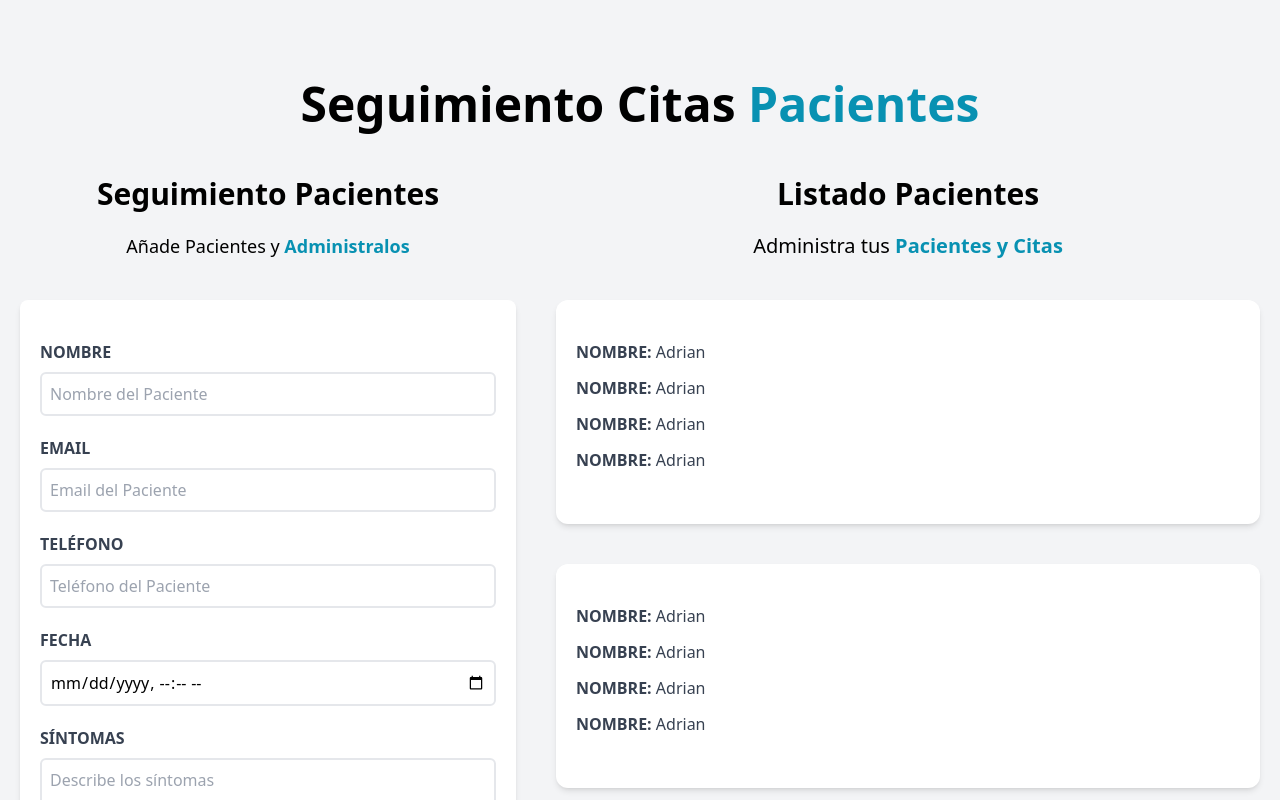
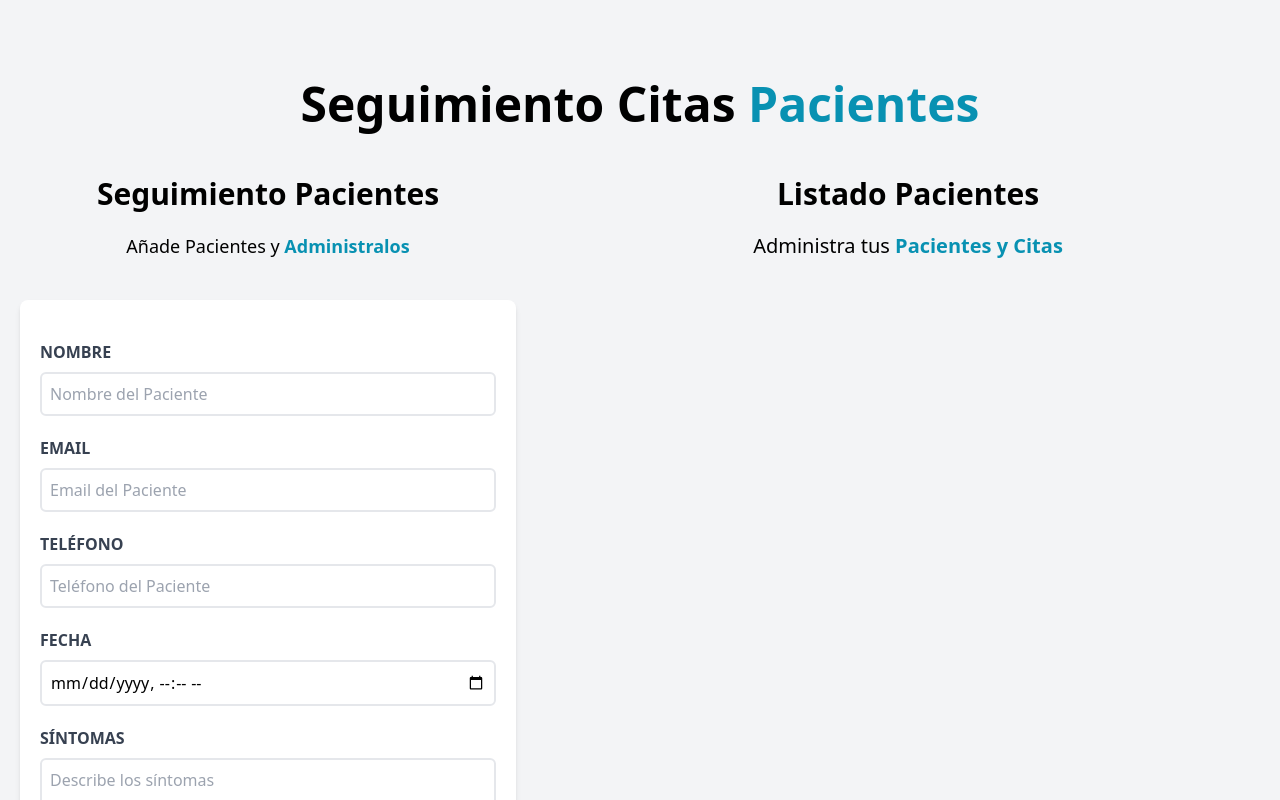
Before and after one commit to Adrianson09/Pacientes, a React (Vite) app: page / in a window 1280 px wide. Shown: the top 800 px of the page. Built offline with nearby package versions, Linux system fonts and the light colour scheme.

Commit message:
Add pacient in DOM

```diff
--- a/src/App.jsx
+++ b/src/App.jsx
@@ -16,7 +16,7 @@ function App() {
                 setPacientes={setPacientes}
 
               />
-              <ListadoPacientes/>
+              <ListadoPacientes pacientes={pacientes}/>
         </div>
 
     </div>
--- a/src/components/ListadoPacientes.jsx
+++ b/src/components/ListadoPacientes.jsx
@@ -2,7 +2,7 @@ import Paciente from "./Paciente"
 
 
 
-const ListadoPacientes = () => {
+const ListadoPacientes = ({pacientes}) => {
 
   return (
     <div className="md:w-1/2 lg:w-3/5 md:h-screen md:overflow-y-scroll">
@@ -11,10 +11,15 @@ const ListadoPacientes = () => {
           <span className="text-cyan-600 font-bold">Pacientes y Citas</span></p>
 
           <div className=" ">
-                <Paciente/>
-                <Paciente/>
-                <Paciente/>
-                <Paciente/>
+
+                { pacientes.map( (paciente, index) => (
+                  <Paciente
+                    key={index}
+                    paciente={paciente}
+                  />
+                ))}
+
+
           </div>
     </div>
 
--- a/src/components/Paciente.jsx
+++ b/src/components/Paciente.jsx
@@ -1,22 +1,27 @@
 
 
-const Paciente = () => {
+const Paciente = ({paciente}) => {
+  const {nombre, email, telefono, fecha, sintomas} = paciente
   return (
     <div className=" bg-white shadow-md mx-5 my-10  py-10 px-5  rounded-xl">
         <p className="font-bold mb-3 text-gray-700 uppercase"> Nombre:
-                  <span className="font-normal normal-case"> Adrian
+                  <span className="font-normal normal-case"> {nombre}
                   </span>  </p>
 
-                  <p className="font-bold mb-3 text-gray-700 uppercase"> Nombre:
-                  <span className="font-normal normal-case"> Adrian
+                  <p className="font-bold mb-3 text-gray-700 uppercase"> Email:
+                  <span className="font-normal normal-case"> {email}
                   </span>  </p>
 
-                  <p className="font-bold mb-3 text-gray-700 uppercase"> Nombre:
-                  <span className="font-normal normal-case"> Adrian
+                  <p className="font-bold mb-3 text-gray-700 uppercase"> Teléfono:
+                  <span className="font-normal normal-case"> {telefono}
                   </span>  </p>
 
-                  <p className="font-bold mb-3 text-gray-700 uppercase"> Nombre:
-                  <span className="font-normal normal-case"> Adrian
+                  <p className="font-bold mb-3 text-gray-700 uppercase"> Fecha:
+                  <span className="font-normal normal-case"> {fecha}
+                  </span>  </p>
+
+                  <p className="font-bold mb-3 text-gray-700 uppercase"> Síntomas:
+                  <span className="font-normal normal-case"> {sintomas}
                   </span>  </p>
     </div>
   )
```
